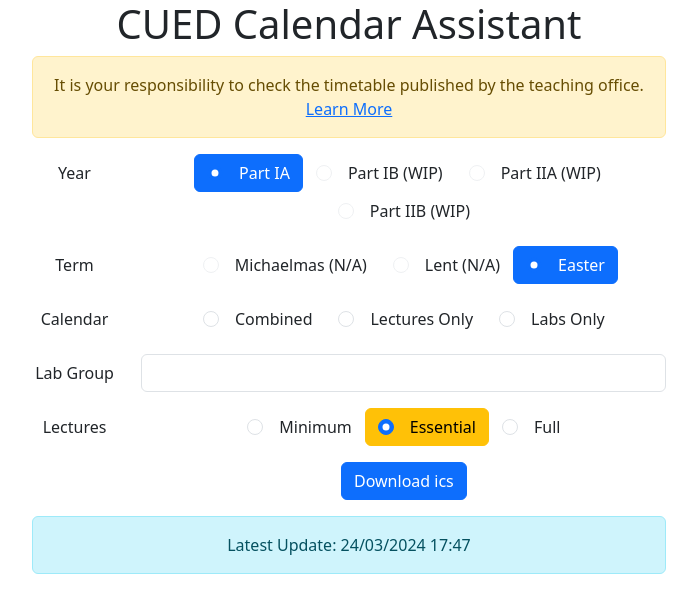
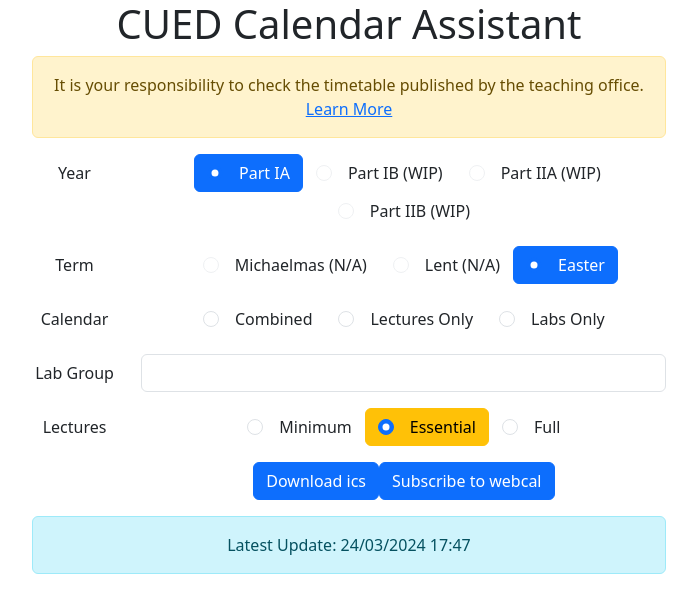
Before and after one commit to differental/cued-cal, a React (Create React App) app: page / in a window 1280 px wide. Shown: the top 612 px of the page, without its empty margins (291-988 px from the left). Built offline with nearby package versions, Linux system fonts and the light colour scheme.

Commit message:
add subscribe button with bug

```diff
--- a/src/App.js
+++ b/src/App.js
@@ -98,6 +98,23 @@ function App() {
    // }
   };
 
+  const handleSubscribe = (event) => {
+    event.preventDefault();
+    let fileLink = '';
+
+    let a = parseInt(formData.labGroup, 10)
+    // Assuming you have a known link to the file
+    if (formData.generateOption === 'lecture') {
+      fileLink = `webcal://edcal.brianc.xyz/ical/lecture.ics`;
+    }
+    else {
+      fileLink = `webcal://edcal.brianc.xyz/ical/${encodeURIComponent(formData.generateOption)}_${encodeURIComponent(a)}.ics`;
+    }
+    setTimeout(() => {
+      window.location.href = fileLink;
+    }, 0)
+  };
+
   return (
     <Container className="App">
       <Row className="justify-content-md-center"><Col md="auto">
@@ -106,7 +123,7 @@ function App() {
         It is your responsibility to check the timetable published by the teaching office.<br/>
         <a href="#" onClick={disclaimer}>Learn More</a>
       </div>
-      <Form onSubmit={handleSubmit}>
+      <Form>
         <Form.Group as={Row} className="mb-3">
           <Form.Label column sm={2}>Year</Form.Label>
           <Col sm={10}>
@@ -304,7 +321,8 @@ function App() {
         </Form.Group>
         <Form.Group as={Row} className="mb-3">
           <Col sm={{ span: 10, offset: 2 }}>
-            <Button type="submit">Download ics</Button>
+            <Button type="submit" onclick={handleSubmit}>Download ics</Button>
+            <Button type="submit" onClick={handleSubscribe}>Subscribe to webcal</Button>
           </Col>
         </Form.Group>
       </Form>
```
